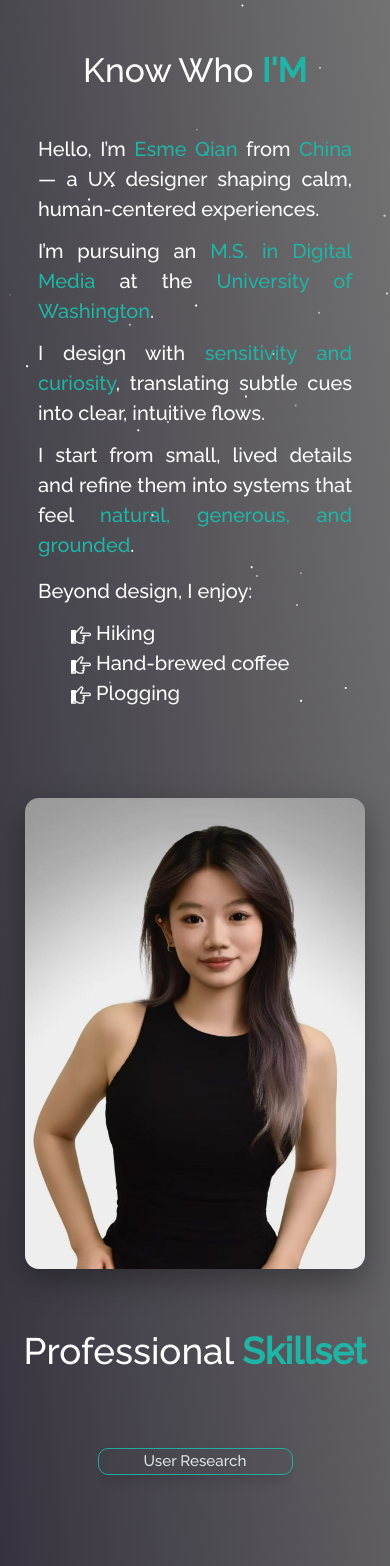
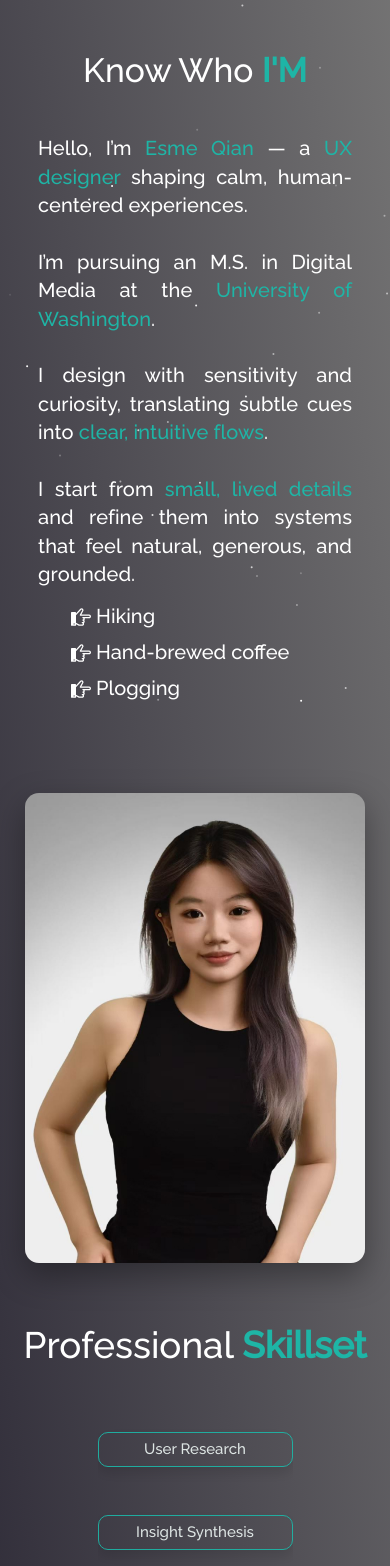
Before and after one commit to Esme1777/esmeqian-portfolio, a React (Create React App) app: page /about in a window 390 px wide. Shown: the part 140-1706 px from the top of the page. Built offline with nearby package versions, Linux system fonts and the light colour scheme.

Commit message:
feat: add scroll-down arrow on home + style tweaks

```diff
--- a/src/components/About/AboutCard.js
+++ b/src/components/About/AboutCard.js
@@ -1,50 +1,44 @@
+// src/components/About/AboutCard.js
 import React from "react";
 import Card from "react-bootstrap/Card";
 import { ImPointRight } from "react-icons/im";
 
 function AboutCard() {
-  const lineStyle = { textAlign: "justify", marginBottom: "12px" };
-
   return (
     <Card className="quote-card-view">
       <Card.Body>
         <blockquote className="blockquote mb-0">
-          {/* 一句一行，中间留空行（品牌感版） */}
-          <p style={lineStyle}>
-            Hello, I’m <span className="purple">Esme Qian</span> from{" "}
-            <span className="purple">China</span> — a UX designer shaping calm,
-            human-centered experiences.
+          <p
+            style={{
+              textAlign: "justify",
+              lineHeight: "1.42",
+              letterSpacing: "0.1px",
+              marginBottom: 0,
+            }}
+          >
+            Hello, I’m <span className="purple">Esme Qian</span> — a{" "}
+            <span className="purple">UX designer</span> shaping calm, human-centered experiences.
+            <br />
+            <br />
+            I’m pursuing an M.S. in Digital Media at the{" "}
+            <span className="purple">University of Washington</span>.
+            <br />
+            <br />
+            I design with sensitivity and curiosity, translating subtle cues into{" "}
+            <span className="purple">clear, intuitive flows</span>.
+            <br />
+            <br />
+            I start from <span className="purple">small, lived details</span> and refine them into systems that feel natural, generous, and grounded.
           </p>
 
-          <p style={lineStyle}>
-            I’m pursuing an <span className="purple">M.S. in Digital Media</span> at the{" "}
-            <span className="purple">University of Washington</span>.
-          </p>
-
-          <p style={lineStyle}>
-            I design with <span className="purple">sensitivity and curiosity</span>,
-            translating subtle cues into clear, intuitive flows.
-          </p>
-
-          <p style={lineStyle}>
-            I start from small, lived details and refine them into systems that feel{" "}
-            <span className="purple">natural, generous, and grounded</span>.
-          </p>
-
-          {/* 爱好标题一行 */}
-          <p style={{ ...lineStyle, marginTop: "16px" }}>
-            Beyond design, I enjoy:
-          </p>
-
-          {/* 爱好清单：图标 + 一行一个 */}
-          <ul>
-            <li className="about-activity">
+          <ul style={{ marginTop: "12px", marginBottom: 0 }}>
+            <li className="about-activity" style={{ marginBottom: 6 }}>
               <ImPointRight /> Hiking
             </li>
-            <li className="about-activity">
+            <li className="about-activity" style={{ marginBottom: 6 }}>
               <ImPointRight /> Hand-brewed coffee
             </li>
-            <li className="about-activity">
+            <li className="about-activity" style={{ marginBottom: 0 }}>
               <ImPointRight /> Plogging
             </li>
           </ul>
--- a/src/components/Home/Home.js
+++ b/src/components/Home/Home.js
@@ -1,8 +1,10 @@
+// src/components/Home/Home.js
 import React from "react";
 import { Container, Row, Col } from "react-bootstrap";
 import Particle from "../Particle";
 import Home2 from "./Home2";
 import Type from "./Type";
+import { FiChevronDown } from "react-icons/fi";
 
 function Home() {
   return (
@@ -11,7 +13,7 @@ function Home() {
         <Particle />
         <Container className="home-content">
           <Row>
-            {/* Full-width left column */}
+            {/* Full-width heading column */}
             <Col md={12} className="home-header">
               <h1 style={{ paddingBottom: 15 }} className="heading">
                 Hi There!{" "}
@@ -21,28 +23,22 @@ function Home() {
               </h1>
 
               <h1 className="heading-name">
-                I'M <strong className="main-name"> ESME QIAN</strong>
+                I'M <strong className="main-name">ESME QIAN</strong>
               </h1>
 
               <div style={{ padding: 50, textAlign: "left" }}>
                 <Type />
               </div>
             </Col>
-
-            {/* Right image column removed */}
-            {/*
-            <Col md={5} style={{ paddingBottom: 20 }}>
-              <img
-                src={homeLogo}
-                alt="home pic"
-                className="img-fluid"
-                style={{ maxHeight: "450px" }}
-              />
-            </Col>
-            */}
           </Row>
         </Container>
+
+        {/* Scroll-down arrow to #about */}
+        <a href="#about" className="scroll-down" aria-label="Scroll down">
+          <FiChevronDown className="scroll-down-icon" />
+        </a>
       </Container>
+
       <Home2 />
     </section>
   );
--- a/src/style.css
+++ b/src/style.css
@@ -427,3 +427,123 @@ button:focus { box-shadow: none !important; }
     max-width: 100%;
   }
 }
+/* --- Tighter spacing for Skillset only (not Tools) --- */
+.about-section .tech-icons.skill-item {
+  /* 当前你有 4px 上下间距，这里压到一半；如果你那边是 8/12px，同样会被强制减半感 */
+  margin-top: 2px !important;
+  margin-bottom: 2px !important;
+}
+
+/* 让徽章本身也更紧凑一点，避免看起来“块与块之间”仍显松散 */
+.about-section .skill-badge {
+  padding: 3px 8px !important;   /* 从 4~5px 收到 3px */
+  line-height: 1.08 !important;  /* 比原来更紧一点 */
+  font-size: 0.94rem !important; /* 轻微减小，增强紧凑感（可按需改回） */
+}
+
+/* --- Skillset：更紧的“上下间距”，但单个框更高 --- */
+.about-section .tech-icons.skill-item {
+  /* 减小相邻框之间的垂直距离 */
+  margin-top: 1px !important;    /* 原来若是 6~12，可按需再调成 2px/1px */
+  margin-bottom: 3px !important;
+}
+
+/* 提高每个技能框的“高度”感，但不改横向间距/宽度 */
+.about-section .skill-badge {
+  padding: 8px 10px !important;  /* ↑ 垂直 padding 稍加大，让框更“厚实” */
+  line-height: 1.1 !important;   /* 保持紧凑但不拥挤 */
+}
+
+/* Skillset：把相邻框之间的垂直距离压到极限 */
+.about-section .tech-icons.skill-item {
+  margin-top: 0 !important;
+  margin-bottom: -25px !important;   /* 如果还嫌远，试试 -2px 或 -3px */
+}
+
+/* Home: add space under "A LITTLE ABOUT ME" heading */
+.home-about-description h1 {
+  margin-bottom: 0 !important;        /* 先归零，避免叠加不可控 */
+}
+
+.home-about-body {
+  margin-top: 50px !important;        /* ← 往下挪一点，24~40 都可试 */
+}
+
+/* 手机上稍微紧凑一些 */
+@media (max-width: 767px) {
+  .home-about-body {
+    margin-top: 20px !important;
+  }
+}
+
+/* --- Home: 让右侧“生活照”靠上，并控制大小 --- */
+.home-about-section .myAvtar {
+  display: flex !important;
+  align-items: flex-start !important;   /* 顶部对齐 */
+  justify-content: center !important;
+  padding-top: 2.2em !important;        /* 原来是 9em，这里大幅收紧 */
+  padding-bottom: 2em !important;
+  margin-top: -8px;                      /* 轻微上移，-12~-4 可按需微调 */
+}
+
+/* 右侧生活照尺寸与阴影 */
+.home-portrait {
+  width: 100%;
+  height: auto;
+  max-width: 340px;                      /* 300~360 按视觉微调 */
+  max-height: 68vh;                      /* 防止明显“垂”过左侧文本 */
+  border-radius: 14px;
+  box-shadow: 0 12px 32px rgba(0,0,0,.35);
+  object-fit: cover;
+}
+
+/* 大屏略微收敛尺寸，避免过重 */
+@media (min-width: 1400px) {
+  .home-portrait {
+    max-width: 320px;
+    max-height: 64vh;
+  }
+}
+
+/* 小屏自然流式，不强行上移 */
+@media (max-width: 767px) {
+  .home-about-section .myAvtar {
+    padding-top: 1.2em !important;
+    margin-top: 0;
+  }
+  .home-portrait {
+    max-width: 100%;
+    max-height: none;
+  }
+}
+
+/* ===== Scroll-down arrow on hero ===== */
+.scroll-down {
+  position: absolute;
+  left: 50%;
+  bottom: 18px;
+  transform: translateX(-50%);
+  z-index: 3;                 /* 在粒子层之上 */
+  opacity: 0.7;               /* 半透明 */
+  transition: opacity .2s ease, transform .2s ease;
+  text-decoration: none;
+}
+
+.scroll-down:hover {
+  opacity: 1;
+  transform: translateX(-50%) translateY(-2px);
+}
+
+.scroll-down-icon {
+  width: 44px;
+  height: 44px;
+  color: #E9F1EF;             /* 浅色，适配你的自然背景 */
+  filter: drop-shadow(0 2px 6px rgba(0,0,0,.35));
+  animation: arrow-bounce 1.6s infinite;
+}
+
+@keyframes arrow-bounce {
+  0%, 20%, 50%, 80%, 100% { transform: translateY(0); }
+  40% { transform: translateY(-6px); }
+  60% { transform: translateY(-3px); }
+}
```
Also changed, not shown: src/components/Home/Home2.js (+11 -6 lines), src/Assets/about-life.jpg (added).
